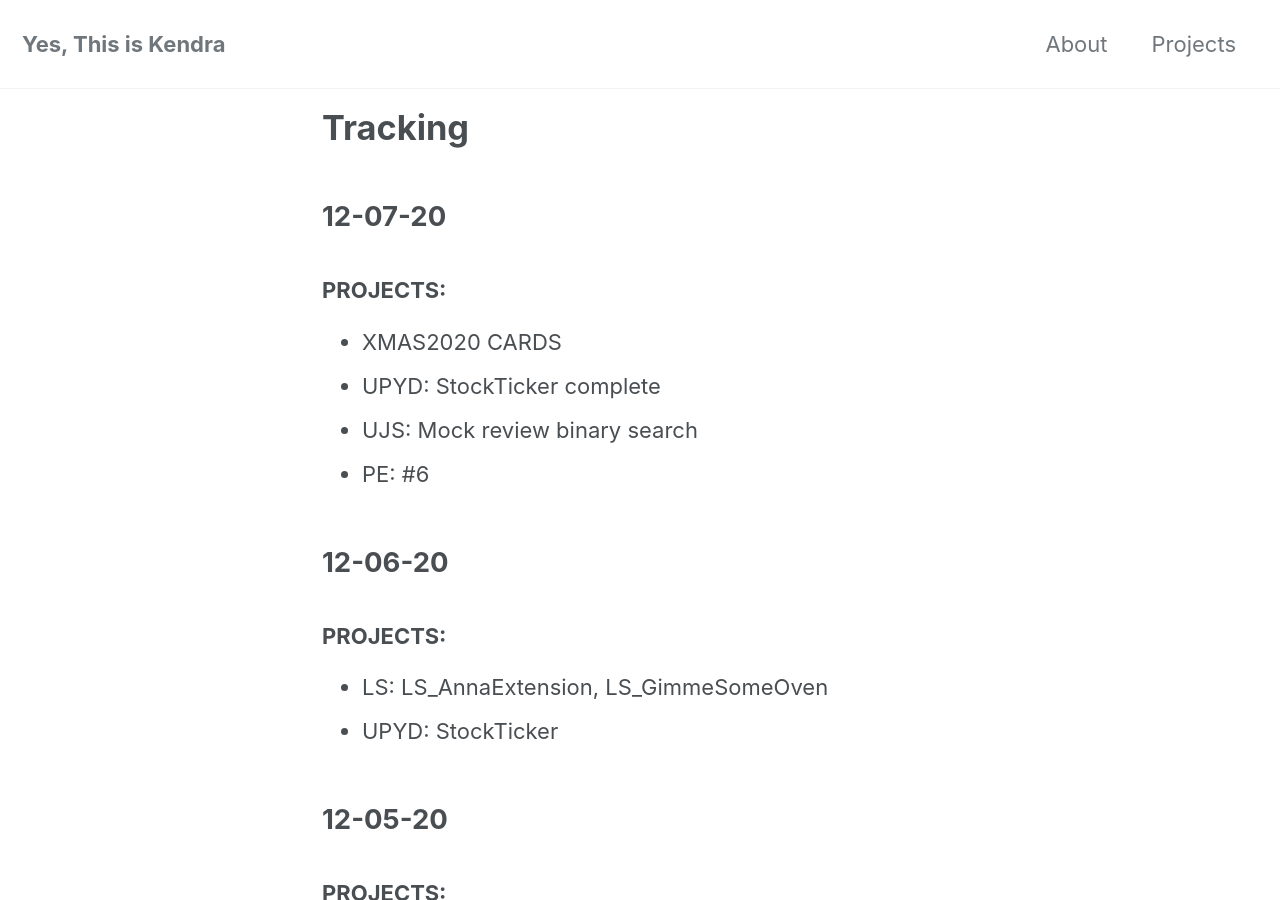
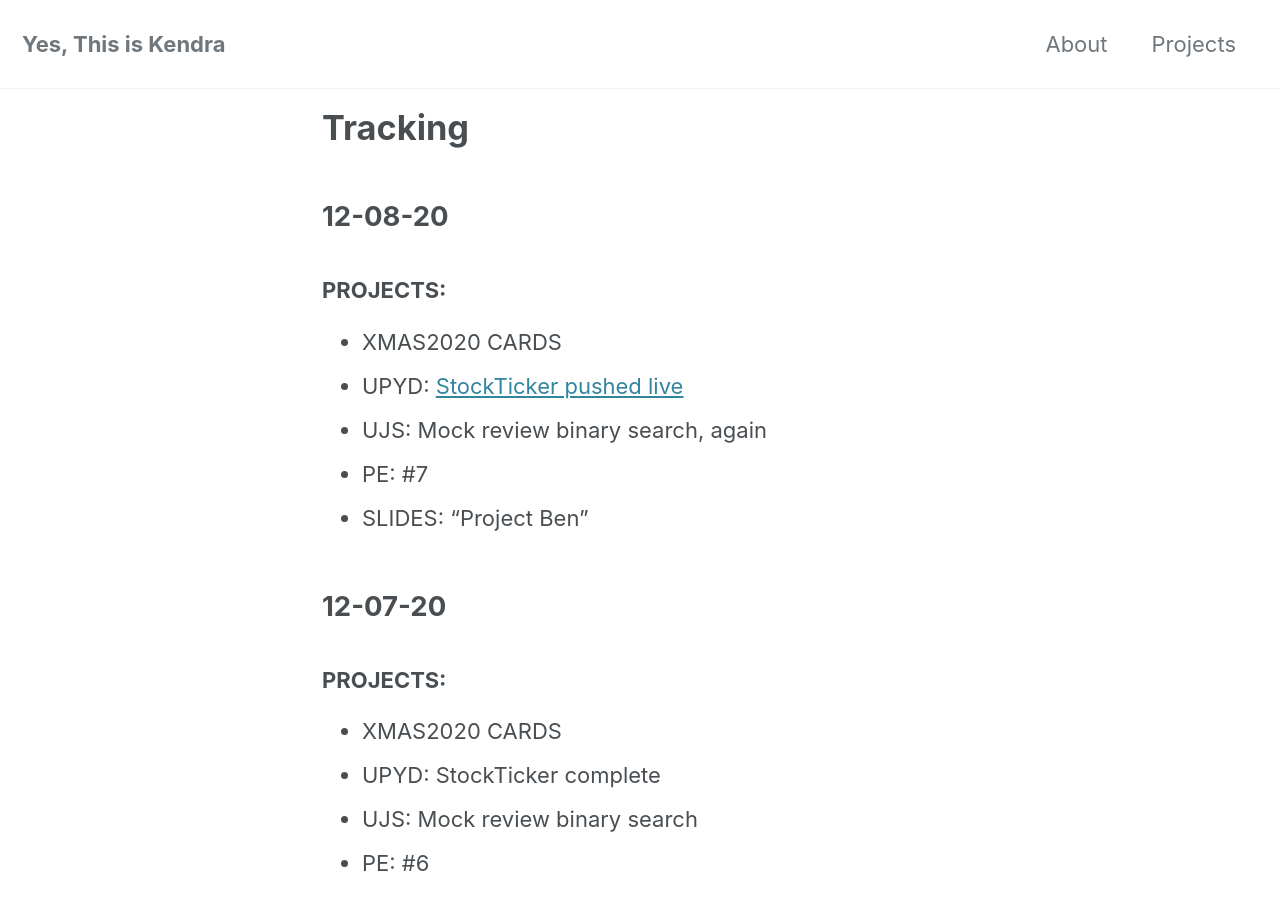
Before and after one commit to yesthisiskendra/yesthisiskendra.github.io, a Jekyll site: the page built from _pages/tracking.md, in a window 1280 px wide and 900 px high. Built offline with Jekyll 4.4.1, drawn with Linux system fonts in a browser that asks for light colours; cached includes are drawn as plain includes; nearby versions of some CDN libraries.

Commit message:
Add tracking, add stocks to projects

```diff
--- a/_pages/tracking.md
+++ b/_pages/tracking.md
@@ -4,6 +4,15 @@ title: "Tracking"
 permalink: /tracking/
 ---
 
+## 12-08-20
+
+### PROJECTS:
+
+* XMAS2020 CARDS
+* UPYD: [StockTicker pushed live](https://stockdashboardforstonks.herokuapp.com/)
+* UJS: Mock review binary search, again
+* PE: #7
+* SLIDES: "Project Ben"
 
 ## 12-07-20
 
```
Also changed, not shown: _pages/projects.md (+2 -0 lines).
